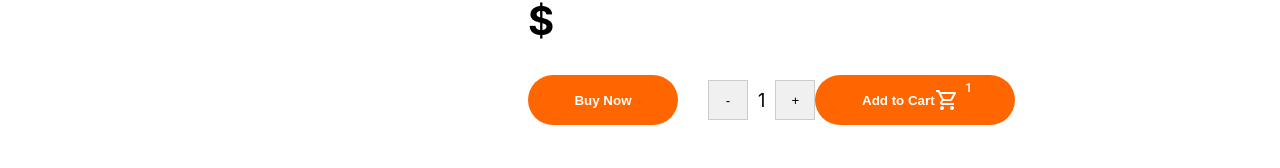
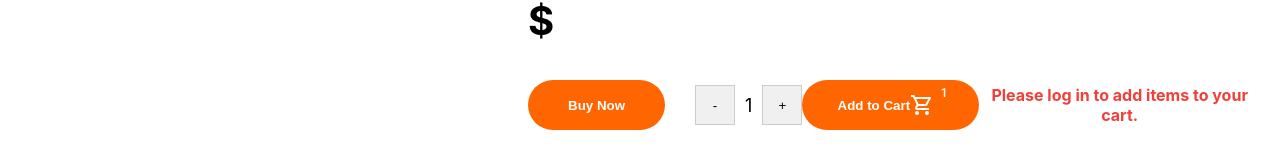
Before and after one commit to DevKinggFemi/E-bookstore, a React (Create React App) app: page /products/1 in a window 1280 px wide. Shown: the part 204-372 px from the top of the page. Built offline with nearby package versions, Linux system fonts and the light colour scheme; no server answers.

Commit message:
non-user can't add to cart

```diff
--- a/src/components/CartItems.jsx
+++ b/src/components/CartItems.jsx
@@ -2,11 +2,10 @@ import React, { useEffect, useState } from 'react';
 import styled from 'styled-components';
 import { useSelector, useDispatch } from 'react-redux';
 import StripeCheckout from 'react-stripe-checkout';
-import axios from 'axios';
 import { useNavigate } from 'react-router-dom';
 import { userRequest} from '../requestMethods';
 import { removeProduct } from '../redux/cartRedux';
-
+import { user } from '../redux/userRedux';
 const KEY = process.env.REACT_APP_STRIPE;
 
 const Container = styled.div`
@@ -117,6 +116,7 @@ const SummaryTitle = styled.h2`
 const CartItems = () => {
   const cart = useSelector((state) => state.cart);
   const [stripeToken, setStripeToken] = useState(null);
+  const users = useSelector(user);
   const dispatch = useDispatch();
   const TOKEN = localStorage.getItem('TOKEN');
   const navigate = useNavigate();
@@ -190,6 +190,7 @@ const CartItems = () => {
           description={`Your total is $${cart.total}`}
           amount={cart.total * 100}
           token={onToken}
+          disabled ={!user || cart.total === 0}
         />
       </SummaryContainer>
     </Container>
--- a/src/components/products.jsx
+++ b/src/components/products.jsx
@@ -11,13 +11,11 @@ import {
 import { Badge } from '@material-ui/core';
 import { ShoppingCartOutlined } from '@material-ui/icons';
 import { useParams } from 'react-router-dom';
-import axios from 'axios';
 import { addProduct } from '../redux/cartRedux';
 import { useDispatch, useSelector } from 'react-redux';
 import Navbar from './navBar';
 import { user } from '../redux/userRedux';
 import { publicRequest, userRequest } from '../requestMethods';
-
 const Container = styled.div`
   width: 100%;
 `;
@@ -154,6 +152,14 @@ const CartIcon = styled(ShoppingCartOutlined)`
   font-size: 15px;
   }
 `;
+const Notification = styled.div`
+
+  color: white;
+  padding: 10px;
+  text-align: center;
+  font-weight: bold;
+`;
+
 
 const QuantityContainer = styled.div`
   display: flex;
@@ -193,10 +199,12 @@ const Products = () => {
   const [product, setProduct] = useState({});
   const [quantity, setQuantity] = useState(1);
   const [Cartquantity, setCartQuantity] = useState(1);
+  const [cartNotification, setCartNotification] = useState(false);
   const TOKEN = localStorage.getItem('TOKEN');
   const userId = localStorage.getItem('userId');
   const dispatch = useDispatch();
   const users = useSelector(user);
+
   const cartProduct = useSelector((state) => state.user.products);
 
 
@@ -237,7 +245,11 @@ const Products = () => {
   };
 
   const handleClick =  () => {
-      dispatch(addProduct({ ...product,ProductId :product._id ,quantity }));
+    setCartNotification(true);
+      setTimeout(() => {
+      setCartNotification(false);
+    }, 5000);
+    dispatch(addProduct({ ...product,ProductId :product._id ,quantity }));
        createItem({
           userId: userId,
           products: [
@@ -304,6 +316,16 @@ const Products = () => {
                   <CartIcon />
                 </Badge>
               </CartButton>
+              {!users && (
+          <Notification style={{ color: '#f13f39' }}>
+            Please log in to add items to your cart.
+          </Notification>
+        )}
+              {cartNotification && (
+          <Notification  style={{ color: '#30cf80' }} >
+           {product.Title} has been added to to the cart!
+          </Notification>
+        )}
             </CartContainer>
           </ButtonContainer>
         </Desc>
--- a/src/components/slidebar.jsx
+++ b/src/components/slidebar.jsx
@@ -57,11 +57,16 @@ const Price = styled.div`
 
 
 const CartButton = styled.button`
-  background-color:  #1111b1d1;
+  background-color: #0074CC; /* Blue color */
   margin-top: 5px;
-border:none;
-`;
-
+  border: none;
+  color: white; /* Text color */
+  font-weight: bold;
+  padding: 10px 20px; /* Adjust padding as needed */
+  border-radius: 5px;
+  cursor: pointer;
+  transition: background-color 0.3s;
+`
 const LinkButtons = styled(NavLink)`
   text-decoration: none;
   color: black;
@@ -137,17 +142,29 @@ const Slidebar = (props) => {
      setNumFilteredProducts(products.length)
     }
   }, [products, onFilter]);
+  const slidesPerView = getSlidesPerView(NumFilteredProducts);
 
+  function getSlidesPerView(numFilteredProducts) {
+    if (window.innerWidth <= 768) {
+      return 1;
+    } else if (numFilteredProducts > 4) {
+      return 3;
+    } else if (numFilteredProducts === 0) {
+      return 1;
+    } else {
+      return numFilteredProducts;
+    }
+  }
   return (
 
 <Container>
        <swiper-container
       ref={swiperElRef}
-   slides-per-view= {NumFilteredProducts >4  ? 3 : NumFilteredProducts === 0 ? 1 : NumFilteredProducts}
+   slides-per-view= {slidesPerView}
 
       navigation="true"
       pagination="true"
-      scrollbar="true"
+
     >
 
            {  NumFilteredProducts != 0 ? (filteredProducts.map((items) => (
--- a/src/pages/Login.jsx
+++ b/src/pages/Login.jsx
@@ -3,6 +3,8 @@ import styled from 'styled-components';
 import { useDispatch, useSelector } from 'react-redux';
 import { Register, login } from '../redux/apiCalls';
 import bookimage from "../storage/d5.png";
+
+import { loginFailure } from '../redux/userRedux';
 import { fetchCart } from '../redux/apiCalls';
 const Container = styled.div`
   width: 100vw;
@@ -146,7 +148,7 @@ const Login = () => {
           )}
         </SearchContainer>
         <Agreement> I agree with the Terms of Service and Privacy <b>Policy</b></Agreement>
-        {error === true && <Agreement>Unable to login</Agreement>}
+        {error ? <Agreement>Unable to login</Agreement> : null}
         {register === false ? (
           <>
             <Button onClick={handleRegister}>Register</Button>
--- a/src/redux/userRedux.js
+++ b/src/redux/userRedux.js
@@ -9,7 +9,8 @@ const userSlice = createSlice({
     },
     reducers: {
       loginStart: (state)=> {
-        state.isFetching = true
+        state.isFetching = true;
+        state.error = false;
       },
       loginSuccess: (state, action)=>{
         state.isFetching = false;
```
